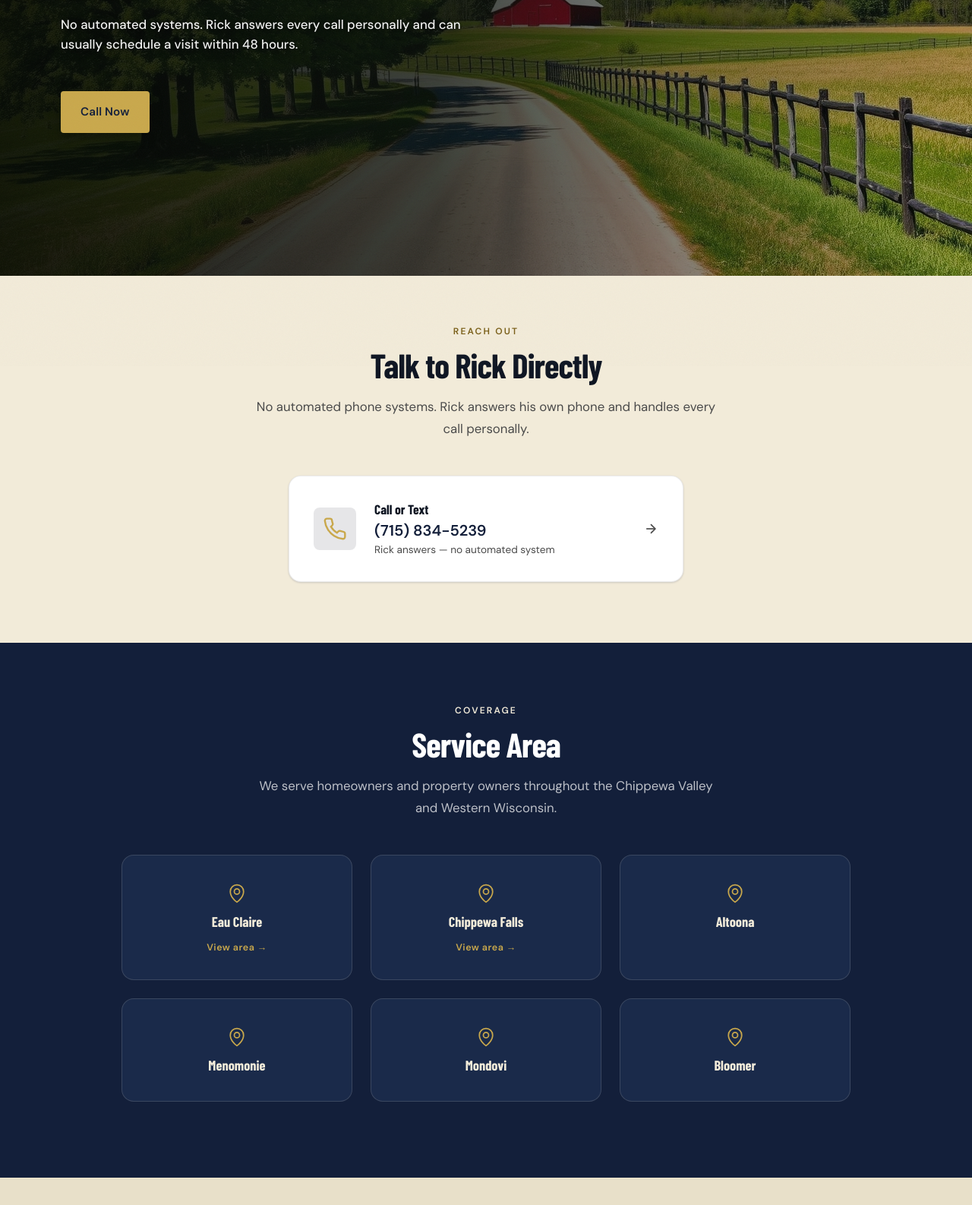
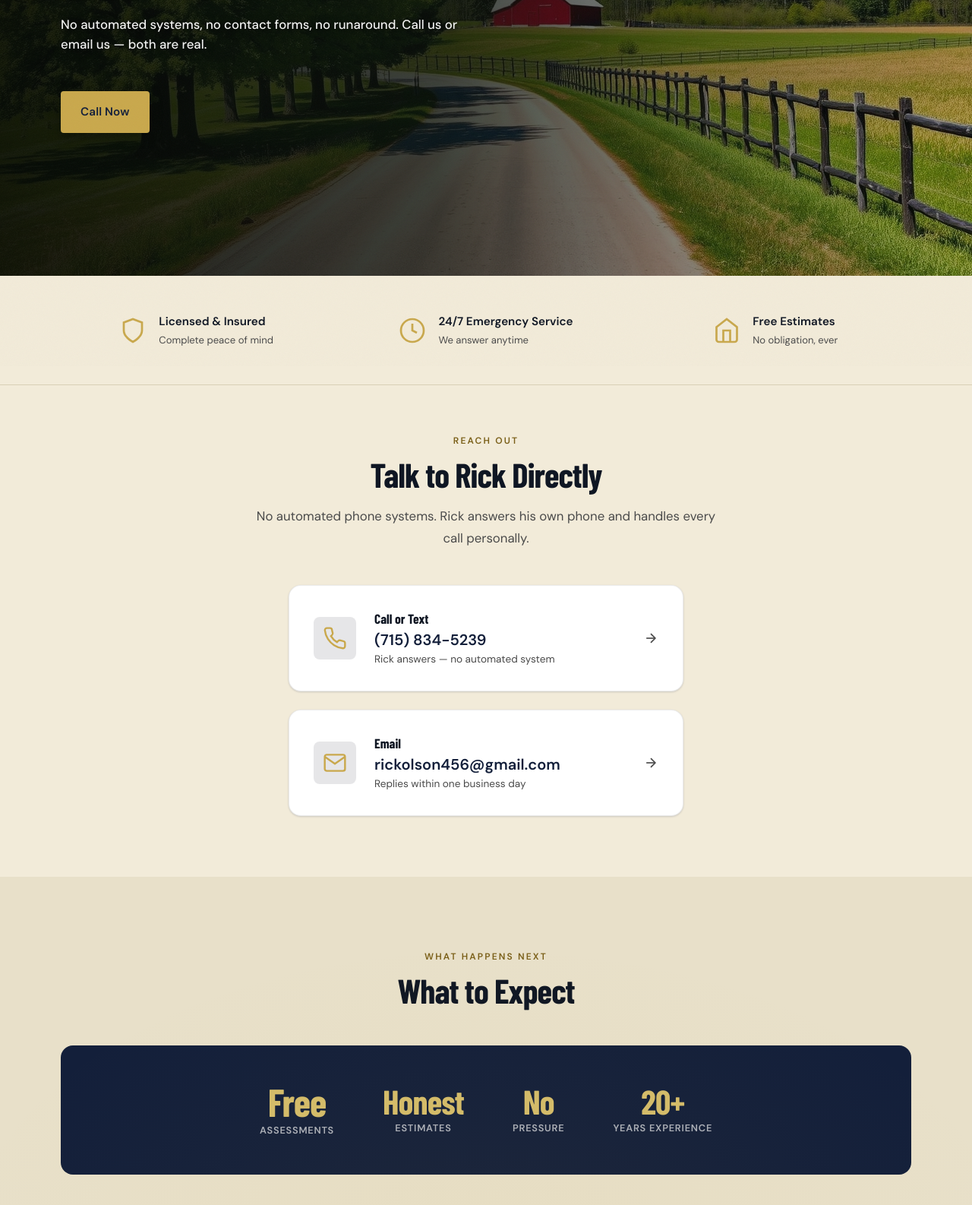
Before and after one commit to thecarter34/eauclairetreetrim, an Eleventy site: page src/contact-us.njk in a window 1280 px wide. Shown: the part 318-1904 px from the top of the page at 76% size. Built offline with nearby package versions, Linux system fonts and the light colour scheme; Eleventy itself is replaced by a stand-in of ours; files that its build step writes are made by us from their sources; a web font is replaced by a local one.

Commit message:
feat: unify trim contact page to canonical template (#4)
* feat: unify contact page to canonical template

* docs: update RUNBOOK.md for contact-unify change

---------

Co-authored-by: Hermes Agent <hermes@thecarter34.com>

```diff
--- a/src/contact-us.njk
+++ b/src/contact-us.njk
@@ -100,22 +100,52 @@ jsonLd: |-
 
   <main id="main-content">
 
+    <!-- 1. HERO -->
     <section class="page-hero">
       <div class="hero-media">
         <img src="/images/hero/hero-western-wi-1920w.jpg" srcset="/images/hero/hero-western-wi-640w.jpg 640w, /images/hero/hero-western-wi-1920w.jpg 1920w" sizes="100vw" alt="Mature trees in a Chippewa Valley Wisconsin farm property" class="hero-img" loading="eager" fetchpriority="high">
         <div class="hero-overlay"></div>
       </div>
       <div class="hero-content">
-        <p class="hero-eyebrow">Talk to Rick</p>
-        <h1 class="hero-headline">Call (715) 834-5239</h1>
-        <p class="hero-sub">No automated systems. Rick answers every call personally and can usually schedule a visit within 48 hours.</p>
+        <p class="hero-eyebrow">Get In Touch</p>
+        <h1 class="hero-headline">Call Rick. Anytime.</h1>
+        <p class="hero-sub">No automated systems, no contact forms, no runaround. Call us or email us — both are real.</p>
         <div class="hero-actions">
           <a href="tel:+1-715-834-5239" class="btn btn-primary">Call Now</a>
         </div>
       </div>
     </section>
 
-    <!-- DIRECT CONTACT -->
+    <!-- 2. TRUST STRIP -->
+    <section class="trust-strip">
+      <div class="section-container">
+        <div class="trust-strip-grid">
+          <div class="trust-strip-item">
+            <svg viewBox="0 0 24 24" fill="none" stroke="#c9a84c" stroke-width="1.8" width="36" height="36"><path d="M12 22s8-4 8-10V5l-8-3-8 3v7c0 6 8 10 8 10z"/></svg>
+            <div class="trust-strip-item-text">
+              <span class="trust-strip-item-label">Licensed &amp; Insured</span>
+              <span class="trust-strip-item-sub">Complete peace of mind</span>
+            </div>
+          </div>
+          <div class="trust-strip-item">
+            <svg viewBox="0 0 24 24" fill="none" stroke="#c9a84c" stroke-width="1.8" width="36" height="36"><circle cx="12" cy="12" r="10"/><polyline points="12 6 12 12 16 14"/></svg>
+            <div class="trust-strip-item-text">
+              <span class="trust-strip-item-label">24/7 Emergency Service</span>
+              <span class="trust-strip-item-sub">We answer anytime</span>
+            </div>
+          </div>
+          <div class="trust-strip-item">
+            <svg viewBox="0 0 24 24" fill="none" stroke="#c9a84c" stroke-width="1.8" width="36" height="36"><path d="M3 9l9-7 9 7v11a2 2 0 0 1-2 2H5a2 2 0 0 1-2-2z"/><polyline points="9 22 9 12 15 12 15 22"/></svg>
+            <div class="trust-strip-item-text">
+              <span class="trust-strip-item-label">Free Estimates</span>
+              <span class="trust-strip-item-sub">No obligation, ever</span>
+            </div>
+          </div>
+        </div>
+      </div>
+    </section>
+
+    <!-- 3. DIRECT CONTACT -->
     <section class="services-section">
       <div class="section-container">
         <div class="section-header">
@@ -139,62 +169,27 @@ jsonLd: |-
               <svg viewBox="0 0 24 24" fill="none" stroke="currentColor" stroke-width="2" width="20" height="20"><line x1="5" y1="12" x2="19" y2="12"/><polyline points="12 5 19 12 12 19"/></svg>
             </span>
           </a>
+          <a href="mailto:rickolson456@gmail.com" class="contact-option-card">
+            <div class="contact-option-icon">
+              <svg viewBox="0 0 24 24" fill="none" stroke="#c9a84c" stroke-width="1.8" width="32" height="32">
+                <path d="M4 4h16c1.1 0 2 .9 2 2v12c0 1.1-.9 2-2 2H4c-1.1 0-2-.9-2-2V6c0-1.1.9-2 2-2z"/>
+                <polyline points="22,6 12,13 2,6"/>
+              </svg>
+            </div>
+            <div class="contact-option-content">
+              <h3>Email</h3>
+              <p class="contact-option-detail">rickolson456@gmail.com</p>
+              <p class="contact-option-note">Replies within one business day</p>
+            </div>
+            <span class="contact-option-arrow">
+              <svg viewBox="0 0 24 24" fill="none" stroke="currentColor" stroke-width="2" width="20" height="20"><line x1="5" y1="12" x2="19" y2="12"/><polyline points="12 5 19 12 12 19"/></svg>
+            </span>
+          </a>
         </div>
       </div>
     </section>
 
-    <!-- SERVICE AREAS -->
-    <section class="areas-section">
-      <div class="section-container">
-        <div class="section-header">
-          <p class="section-label">Coverage</p>
-          <h2 class="section-title">Service Area</h2>
-          <p class="section-desc">We serve homeowners and property owners throughout the Chippewa Valley and Western Wisconsin.</p>
-        </div>
-        <div class="areas-grid">
-          <a href="/eau-claire.html" class="area-card">
-            <div class="area-pin">
-              <svg xmlns="http://www.w3.org/2000/svg" viewBox="0 0 256 256" width="28" height="28"><path fill="#c9a84c" d="M128 64a40 40 0 1 0 40 40a40 40 0 0 0-40-40m0 64a24 24 0 1 1 24-24a24 24 0 0 1-24 24m0-112a88.1 88.1 0 0 0-88 88c0 31.4 14.51 64.68 42 96.25a254.2 254.2 0 0 0 41.45 38.3a8 8 0 0 0 9.18 0a254.2 254.2 0 0 0 41.37-38.3c27.45-31.57 42-64.85 42-96.25a88.1 88.1 0 0 0-88-88m0 206c-16.53-13-72-60.75-72-118a72 72 0 0 1 144 0c0 57.23-55.47 105-72 118"/></svg>
-            </div>
-            <h3 class="area-name">Eau Claire</h3>
-            <span class="area-link">View area &rarr;</span>
-          </a>
-          <a href="/chippewa-falls.html" class="area-card">
-            <div class="area-pin">
-              <svg xmlns="http://www.w3.org/2000/svg" viewBox="0 0 256 256" width="28" height="28"><path fill="#c9a84c" d="M128 64a40 40 0 1 0 40 40a40 40 0 0 0-40-40m0 64a24 24 0 1 1 24-24a24 24 0 0 1-24 24m0-112a88.1 88.1 0 0 0-88 88c0 31.4 14.51 64.68 42 96.25a254.2 254.2 0 0 0 41.45 38.3a8 8 0 0 0 9.18 0a254.2 254.2 0 0 0 41.37-38.3c27.45-31.57 42-64.85 42-96.25a88.1 88.1 0 0 0-88-88m0 206c-16.53-13-72-60.75-72-118a72 72 0 0 1 144 0c0 57.23-55.47 105-72 118"/></svg>
-            </div>
-            <h3 class="area-name">Chippewa Falls</h3>
-            <span class="area-link">View area &rarr;</span>
-          </a>
-          <div class="area-card">
-            <div class="area-pin">
-              <svg xmlns="http://www.w3.org/2000/svg" viewBox="0 0 256 256" width="28" height="28"><path fill="#c9a84c" d="M128 64a40 40 0 1 0 40 40a40 40 0 0 0-40-40m0 64a24 24 0 1 1 24-24a24 24 0 0 1-24 24m0-112a88.1 88.1 0 0 0-88 88c0 31.4 14.51 64.68 42 96.25a254.2 254.2 0 0 0 41.45 38.3a8 8 0 0 0 9.18 0a254.2 254.2 0 0 0 41.37-38.3c27.45-31.57 42-64.85 42-96.25a88.1 88.1 0 0 0-88-88m0 206c-16.53-13-72-60.75-72-118a72 72 0 0 1 144 0c0 57.23-55.47 105-72 118"/></svg>
-            </div>
-            <h3 class="area-name">Altoona</h3>
-          </div>
-          <div class="area-card">
-            <div class="area-pin">
-              <svg xmlns="http://www.w3.org/2000/svg" viewBox="0 0 256 256" width="28" height="28"><path fill="#c9a84c" d="M128 64a40 40 0 1 0 40 40a40 40 0 0 0-40-40m0 64a24 24 0 1 1 24-24a24 24 0 0 1-24 24m0-112a88.1 88.1 0 0 0-88 88c0 31.4 14.51 64.68 42 96.25a254.2 254.2 0 0 0 41.45 38.3a8 8 0 0 0 9.18 0a254.2 254.2 0 0 0 41.37-38.3c27.45-31.57 42-64.85 42-96.25a88.1 88.1 0 0 0-88-88m0 206c-16.53-13-72-60.75-72-118a72 72 0 0 1 144 0c0 57.23-55.47 105-72 118"/></svg>
-            </div>
-            <h3 class="area-name">Menomonie</h3>
-          </div>
-          <div class="area-card">
-            <div class="area-pin">
-              <svg xmlns="http://www.w3.org/2000/svg" viewBox="0 0 256 256" width="28" height="28"><path fill="#c9a84c" d="M128 64a40 40 0 1 0 40 40a40 40 0 0 0-40-40m0 64a24 24 0 1 1 24-24a24 24 0 0 1-24 24m0-112a88.1 88.1 0 0 0-88 88c0 31.4 14.51 64.68 42 96.25a254.2 254.2 0 0 0 41.45 38.3a8 8 0 0 0 9.18 0a254.2 254.2 0 0 0 41.37-38.3c27.45-31.57 42-64.85 42-96.25a88.1 88.1 0 0 0-88-88m0 206c-16.53-13-72-60.75-72-118a72 72 0 0 1 144 0c0 57.23-55.47 105-72 118"/></svg>
-            </div>
-            <h3 class="area-name">Mondovi</h3>
-          </div>
-          <div class="area-card">
-            <div class="area-pin">
-              <svg xmlns="http://www.w3.org/2000/svg" viewBox="0 0 256 256" width="28" height="28"><path fill="#c9a84c" d="M128 64a40 40 0 1 0 40 40a40 40 0 0 0-40-40m0 64a24 24 0 1 1 24-24a24 24 0 0 1-24 24m0-112a88.1 88.1 0 0 0-88 88c0 31.4 14.51 64.68 42 96.25a254.2 254.2 0 0 0 41.45 38.3a8 8 0 0 0 9.18 0a254.2 254.2 0 0 0 41.37-38.3c27.45-31.57 42-64.85 42-96.25a88.1 88.1 0 0 0-88-88m0 206c-16.53-13-72-60.75-72-118a72 72 0 0 1 144 0c0 57.23-55.47 105-72 118"/></svg>
-            </div>
-            <h3 class="area-name">Bloomer</h3>
-          </div>
-        </div>
-      </div>
-    </section>
-
-    <!-- WHAT TO EXPECT -->
+    <!-- 4. WHAT TO EXPECT -->
     <section class="why-section">
       <div class="section-container">
         <div class="section-header">
@@ -257,7 +252,62 @@ jsonLd: |-
       </div>
     </section>
 
-    <!-- FAQ -->
+    <!-- 5. SERVICE AREA -->
+    <section class="areas-section">
+      <div class="section-container">
+        <div class="section-header">
+          <p class="section-label">Coverage</p>
+          <h2 class="section-title">Service Area</h2>
+          <p class="section-desc">We serve homeowners and property owners throughout the Chippewa Valley and Western Wisconsin.</p>
+        </div>
+        <div class="areas-grid">
+          <a href="/eau-claire.html" class="area-card is-primary">
+            <div class="area-pin">
+              <svg xmlns="http://www.w3.org/2000/svg" viewBox="0 0 256 256" width="28" height="28"><path fill="#c9a84c" d="M128 64a40 40 0 1 0 40 40a40 40 0 0 0-40-40m0 64a24 24 0 1 1 24-24a24 24 0 0 1-24 24m0-112a88.1 88.1 0 0 0-88 88c0 31.4 14.51 64.68 42 96.25a254.2 254.2 0 0 0 41.45 38.3a8 8 0 0 0 9.18 0a254.2 254.2 0 0 0 41.37-38.3c27.45-31.57 42-64.85 42-96.25a88.1 88.1 0 0 0-88-88m0 206c-16.53-13-72-60.75-72-118a72 72 0 0 1 144 0c0 57.23-55.47 105-72 118"/></svg>
+            </div>
+            <h3 class="area-name">Eau Claire</h3>
+            <span class="area-link">View area &rarr;</span>
+          </a>
+          <a href="/chippewa-falls.html" class="area-card">
+            <div class="area-pin">
+              <svg xmlns="http://www.w3.org/2000/svg" viewBox="0 0 256 256" width="28" height="28"><path fill="#c4844a" d="M128 64a40 40 0 1 0 40 40a40 40 0 0 0-40-40m0 64a24 24 0 1 1 24-24a24 24 0 0 1-24 24m0-112a88.1 88.1 0 0 0-88 88c0 31.4 14.51 64.68 42 96.25a254.2 254.2 0 0 0 41.45 38.3a8 8 0 0 0 9.18 0a254.2 254.2 0 0 0 41.37-38.3c27.45-31.57 42-64.85 42-96.25a88.1 88.1 0 0 0-88-88m0 206c-16.53-13-72-60.75-72-118a72 72 0 0 1 144 0c0 57.23-55.47 105-72 118"/></svg>
+            </div>
+            <h3 class="area-name">Chippewa Falls</h3>
+            <p class="area-descriptor">10 miles south &middot; Fast response</p>
+          </a>
+          <div class="area-card">
+            <div class="area-pin">
+              <svg xmlns="http://www.w3.org/2000/svg" viewBox="0 0 256 256" width="28" height="28"><path fill="#c4844a" d="M128 64a40 40 0 1 0 40 40a40 40 0 0 0-40-40m0 64a24 24 0 1 1 24-24a24 24 0 0 1-24 24m0-112a88.1 88.1 0 0 0-88 88c0 31.4 14.51 64.68 42 96.25a254.2 254.2 0 0 0 41.45 38.3a8 8 0 0 0 9.18 0a254.2 254.2 0 0 0 41.37-38.3c27.45-31.57 42-64.85 42-96.25a88.1 88.1 0 0 0-88-88m0 206c-16.53-13-72-60.75-72-118a72 72 0 0 1 144 0c0 57.23-55.47 105-72 118"/></svg>
+            </div>
+            <h3 class="area-name">Altoona</h3>
+            <p class="area-descriptor">Adjacent &middot; Same-day response</p>
+          </div>
+          <div class="area-card">
+            <div class="area-pin">
+              <svg xmlns="http://www.w3.org/2000/svg" viewBox="0 0 256 256" width="28" height="28"><path fill="#c4844a" d="M128 64a40 40 0 1 0 40 40a40 40 0 0 0-40-40m0 64a24 24 0 1 1 24-24a24 24 0 0 1-24 24m0-112a88.1 88.1 0 0 0-88 88c0 31.4 14.51 64.68 42 96.25a254.2 254.2 0 0 0 41.45 38.3a8 8 0 0 0 9.18 0a254.2 254.2 0 0 0 41.37-38.3c27.45-31.57 42-64.85 42-96.25a88.1 88.1 0 0 0-88-88m0 206c-16.53-13-72-60.75-72-118a72 72 0 0 1 144 0c0 57.23-55.47 105-72 118"/></svg>
+            </div>
+            <h3 class="area-name">Menomonie</h3>
+            <p class="area-descriptor">20 miles west &middot; Fast response</p>
+          </div>
+          <div class="area-card">
+            <div class="area-pin">
+              <svg xmlns="http://www.w3.org/2000/svg" viewBox="0 0 256 256" width="28" height="28"><path fill="#c4844a" d="M128 64a40 40 0 1 0 40 40a40 40 0 0 0-40-40m0 64a24 24 0 1 1 24-24a24 24 0 0 1-24 24m0-112a88.1 88.1 0 0 0-88 88c0 31.4 14.51 64.68 42 96.25a254.2 254.2 0 0 0 41.45 38.3a8 8 0 0 0 9.18 0a254.2 254.2 0 0 0 41.37-38.3c27.45-31.57 42-64.85 42-96.25a88.1 88.1 0 0 0-88-88m0 206c-16.53-13-72-60.75-72-118a72 72 0 0 1 144 0c0 57.23-55.47 105-72 118"/></svg>
+            </div>
+            <h3 class="area-name">Mondovi</h3>
+            <p class="area-descriptor">20 miles south &middot; Fast response</p>
+          </div>
+          <div class="area-card">
+            <div class="area-pin">
+              <svg xmlns="http://www.w3.org/2000/svg" viewBox="0 0 256 256" width="28" height="28"><path fill="#c4844a" d="M128 64a40 40 0 1 0 40 40a40 40 0 0 0-40-40m0 64a24 24 0 1 1 24-24a24 24 0 0 1-24 24m0-112a88.1 88.1 0 0 0-88 88c0 31.4 14.51 64.68 42 96.25a254.2 254.2 0 0 0 41.45 38.3a8 8 0 0 0 9.18 0a254.2 254.2 0 0 0 41.37-38.3c27.45-31.57 42-64.85 42-96.25a88.1 88.1 0 0 0-88-88m0 206c-16.53-13-72-60.75-72-118a72 72 0 0 1 144 0c0 57.23-55.47 105-72 118"/></svg>
+            </div>
+            <h3 class="area-name">Bloomer</h3>
+            <p class="area-descriptor">30 miles north &middot; Fast response</p>
+          </div>
+        </div>
+      </div>
+    </section>
+
+    <!-- 6. FAQ -->
     <section class="faq-section">
       <div class="section-container">
         <div class="section-header">
```
Also changed, not shown: RUNBOOK.md (+3 -2 lines).
